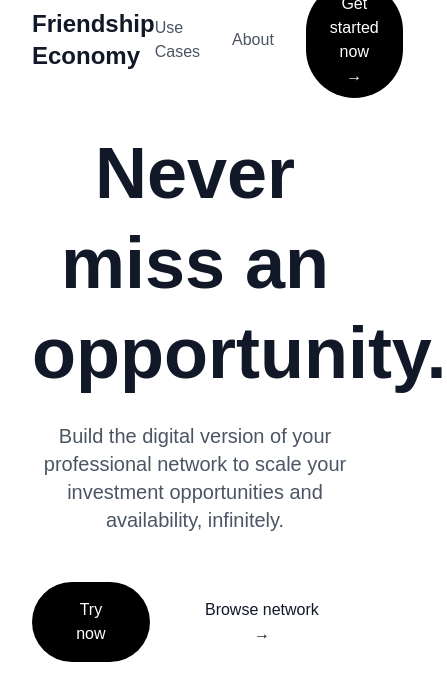
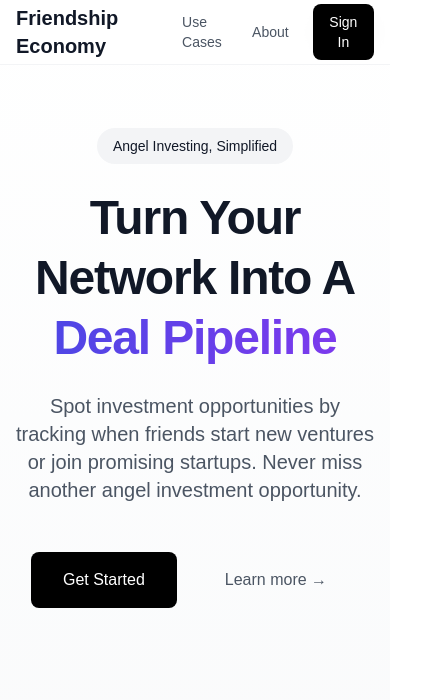
Before and after one commit to danielgmason/friendship-economy, a Next.js app: page / in a window 390 px wide. Shown: the top 700 px of the page, 447 px wide, since content can reach past the window. Built offline with nearby package versions, Linux system fonts and the light colour scheme; no server answers.

Commit message:
Changes to homepage and dashboard

```diff
--- a/app/dashboard/page.tsx
+++ b/app/dashboard/page.tsx
@@ -16,6 +16,10 @@ interface AnonConnection {
   id: string;
   name: string;
   headline?: string;
+  oldHeadline?: string;
+  newHeadline?: string;
+  status: 'updated' | 'no_change';
+  aiAnalysis?: string;
   publicProfileUrl?: string;
   publicIdentifier?: string;
   profilePictureUrl?: string;
@@ -181,23 +185,51 @@ export default function DashboardPage() {
                 <div key={connection.id} className="border border-gray-100 rounded-xl p-6 hover:border-gray-200 transition-colors">
                   <div className="flex items-start gap-6">
                     <Image
-                      src={connection.profilePictureUrl || 'https://placekitten.com/100/100'} // Fallback image
+                      src={connection.profilePictureUrl || 'https://placekitten.com/100/100'}
                       alt={connection.name}
                       width={72}
                       height={72}
                       className="rounded-full"
                     />
                     <div className="flex-1">
-                      <h3 className="text-xl font-bold text-gray-900">{connection.name}</h3>
-                      {connection.headline && (
-                        <p className="text-gray-600 mt-1">{connection.headline}</p>
+                      <div className="flex items-center gap-3 mb-2">
+                        <h3 className="text-xl font-bold text-gray-900">{connection.name}</h3>
+                        <span className={`px-3 py-1 rounded-full text-sm ${
+                          connection.status === 'updated'
+                            ? 'bg-blue-100 text-blue-700'
+                            : 'bg-gray-100 text-gray-700'
+                        }`}>
+                          {connection.status === 'updated' ? 'Updated Role' : 'No Update'}
+                        </span>
+                      </div>
+
+                      {connection.status === 'updated' && (
+                        <>
+                          <div className="mt-3 space-y-2">
+                            <div className="flex items-center gap-2">
+                              <span className="text-gray-500">Previous:</span>
+                              <p className="text-gray-700">{connection.oldHeadline || 'Not available'}</p>
+                            </div>
+                            <div className="flex items-center gap-2">
+                              <span className="text-gray-500">Current:</span>
+                              <p className="text-gray-700">{connection.newHeadline || 'Not available'}</p>
+                            </div>
+                          </div>
+
+                          {connection.aiAnalysis && (
+                            <div className="mt-4 p-4 bg-purple-50 rounded-lg">
+                              <p className="text-purple-700 text-sm">{connection.aiAnalysis}</p>
+                            </div>
+                          )}
+                        </>
                       )}
+
                       {connection.publicProfileUrl && (
                         <a
                           href={connection.publicProfileUrl}
                           target="_blank"
                           rel="noopener noreferrer"
-                          className="text-blue-600 hover:text-blue-800 text-sm mt-2 inline-block"
+                          className="text-blue-600 hover:text-blue-800 text-sm mt-4 inline-block"
                         >
                           View LinkedIn Profile
                         </a>
--- a/app/page.tsx
+++ b/app/page.tsx
@@ -17,25 +17,25 @@ export default function LandingPage() {
   }, [isLoaded, isSignedIn, router]);
 
   return (
-    <div className="min-h-screen bg-white">
+    <div className="min-h-screen bg-gradient-to-b from-white to-gray-50">
       {/* Header */}
-      <header className="bg-white/80 backdrop-blur-sm fixed w-full z-10">
-        <div className="max-w-7xl mx-auto px-8">
-          <div className="flex h-20 justify-between items-center">
-            <h1 className="text-2xl font-bold text-gray-900">Friendship Economy</h1>
-            <nav className="flex gap-8 items-center">
-              <a href="/use-cases" className="text-gray-600 hover:text-gray-900">Use Cases</a>
-              <a href="/about" className="text-gray-600 hover:text-gray-900">About</a>
+      <header className="bg-white/70 backdrop-blur-md fixed w-full border-b border-gray-100">
+        <div className="max-w-7xl mx-auto px-4 sm:px-6 lg:px-8">
+          <div className="flex h-16 justify-between items-center">
+            <h1 className="text-xl font-semibold text-gray-900">Friendship Economy</h1>
+            <nav className="flex gap-6 items-center">
+              <a href="/use-cases" className="text-sm text-gray-600 hover:text-gray-900">Use Cases</a>
+              <a href="/about" className="text-sm text-gray-600 hover:text-gray-900">About</a>
               <SignedOut>
                 <SignInButton mode="modal">
-                  <button className="px-6 py-2.5 bg-black text-white rounded-full hover:bg-gray-800">
-                    Get started now →
+                  <button className="px-4 py-2 bg-black text-sm text-white rounded-lg hover:bg-gray-800 transition-colors">
+                    Sign In
                   </button>
                 </SignInButton>
               </SignedOut>
               <SignedIn>
-                <a href="/dashboard" className="px-6 py-2.5 bg-black text-white rounded-full hover:bg-gray-800">
-                  Go to Dashboard →
+                <a href="/dashboard" className="px-4 py-2 bg-black text-sm text-white rounded-lg hover:bg-gray-800 transition-colors">
+                  Dashboard
                 </a>
               </SignedIn>
             </nav>
@@ -44,29 +44,33 @@ export default function LandingPage() {
       </header>
 
       {/* Hero Section */}
-      <div className="pt-32 pb-20 px-8">
-        <div className="max-w-7xl mx-auto text-center">
-          <h1 className="text-[72px] font-bold leading-tight text-gray-900 mb-6">
-            Never miss an <br/>
-            opportunity.
+      <div className="pt-32 pb-20 px-4 sm:px-6 lg:px-8">
+        <div className="max-w-5xl mx-auto text-center">
+          <div className="inline-block mb-6 px-4 py-1.5 bg-gray-100 rounded-full">
+            <span className="text-sm font-medium text-gray-900">Angel Investing, Simplified</span>
+          </div>
+          <h1 className="text-5xl sm:text-6xl font-bold leading-tight text-gray-900 mb-6 tracking-tight">
+            Turn Your Network Into A<br/>
+            <span className="bg-gradient-to-r from-indigo-600 to-violet-600 text-transparent bg-clip-text">
+              Deal Pipeline
+            </span>
           </h1>
           <p className="text-xl text-gray-600 mx-auto max-w-2xl mb-12">
-            Build the digital version of your professional network to scale
-            your investment opportunities and availability, infinitely.
+            Spot investment opportunities by tracking when friends start new ventures or join promising startups. Never miss another angel investment opportunity.
           </p>
           <div className="flex gap-4 justify-center">
             <SignedOut>
               <SignInButton mode="modal">
-                <button className="px-8 py-4 bg-black text-white rounded-full hover:bg-gray-800">
-                  Try now
+                <button className="px-8 py-4 bg-black text-white rounded-lg hover:bg-gray-800 transition-colors">
+                  Get Started
                 </button>
               </SignInButton>
-              <button className="px-8 py-4 text-gray-900 hover:text-gray-600">
-                Browse network →
-              </button>
+              <a href="/about" className="px-8 py-4 text-gray-600 hover:text-gray-900 transition-colors">
+                Learn more →
+              </a>
             </SignedOut>
             <SignedIn>
-              <a href="/dashboard" className="px-8 py-4 bg-black text-white rounded-full hover:bg-gray-800">
+              <a href="/dashboard" className="px-8 py-4 bg-black text-white rounded-lg hover:bg-gray-800 transition-colors">
                 Go to Dashboard
               </a>
             </SignedIn>
```
Also changed, not shown: 1 other file (tests, documents, lock files or other folders).
